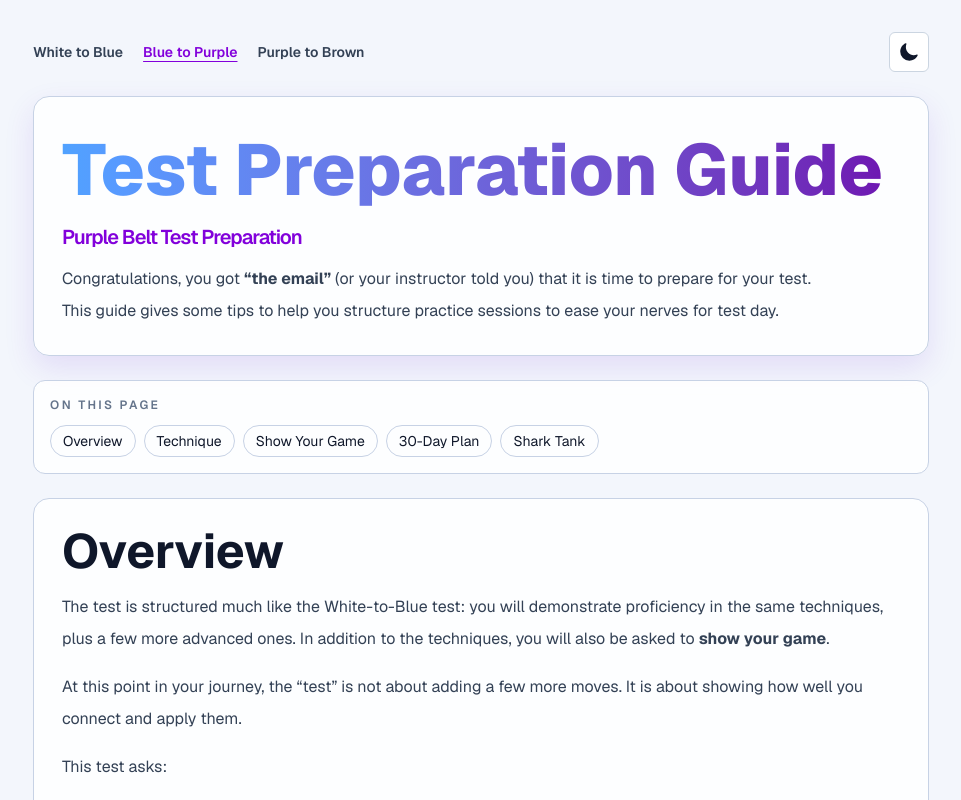
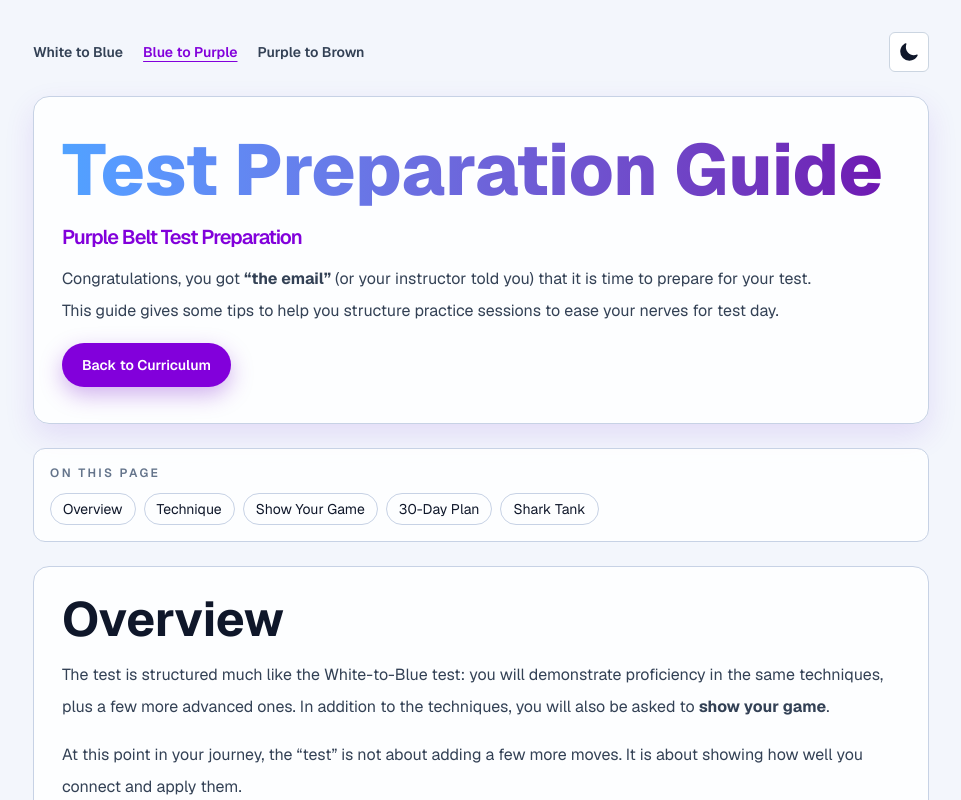
Before and after one commit to waynegraham/belt-progressions, a Next.js app: page /belt-progressions/blue-to-purple/training in a window 1280 px wide. Shown: the top 800 px of the page, without its empty margins (159-1120 px from the left). Built offline with nearby package versions, Linux system fonts and the light colour scheme.

Commit message:
Updates for the prep guide

```diff
--- a/src/app/[belt]/training/page.tsx
+++ b/src/app/[belt]/training/page.tsx
@@ -361,11 +361,20 @@ export default async function BeltTrainingPage({ params }: BeltTrainingPageProps
             <p className={`mt-2 text-xl font-semibold tracking-tighter ${primaryTheme.textClass}`}>
               {toPreparationTitle(track.label)}
             </p>
-            <p className="mt-3 max-w-3xl text-base leading-8 text-[var(--text-muted)]">
+            <p className="mt-3 pb-4 max-w-3xl text-base leading-8 text-[var(--text-muted)]">
               Congratulations, you got <strong>&ldquo;the email&rdquo;</strong> (or your instructor told you)
               that it is time to prepare for your test. This guide gives some tips to help you structure
               practice sessions to ease your nerves for test day.
             </p>
+
+            <div className="pb-2">
+            <Link
+              href="/blue-to-purple"
+              className={`inline-flex h-11 items-center justify-center rounded-full px-5 text-sm font-semibold text-white transition-colors ${primaryTheme.buttonClass}`}
+            >
+              Back to Curriculum
+            </Link>
+          </div>
           </section>
 
           <section
```
Also changed, not shown: 1 other file (tests, documents, lock files or other folders).
